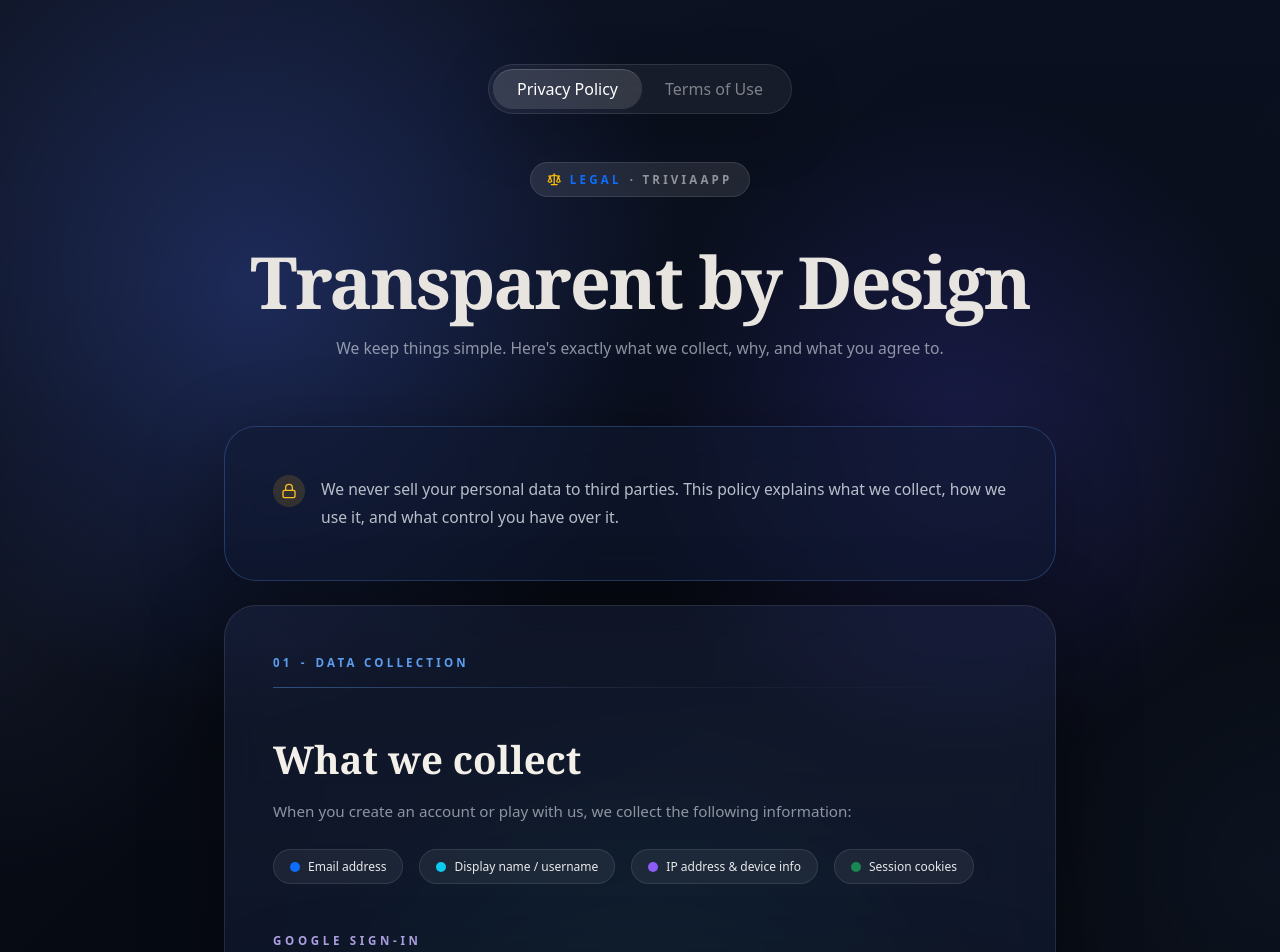
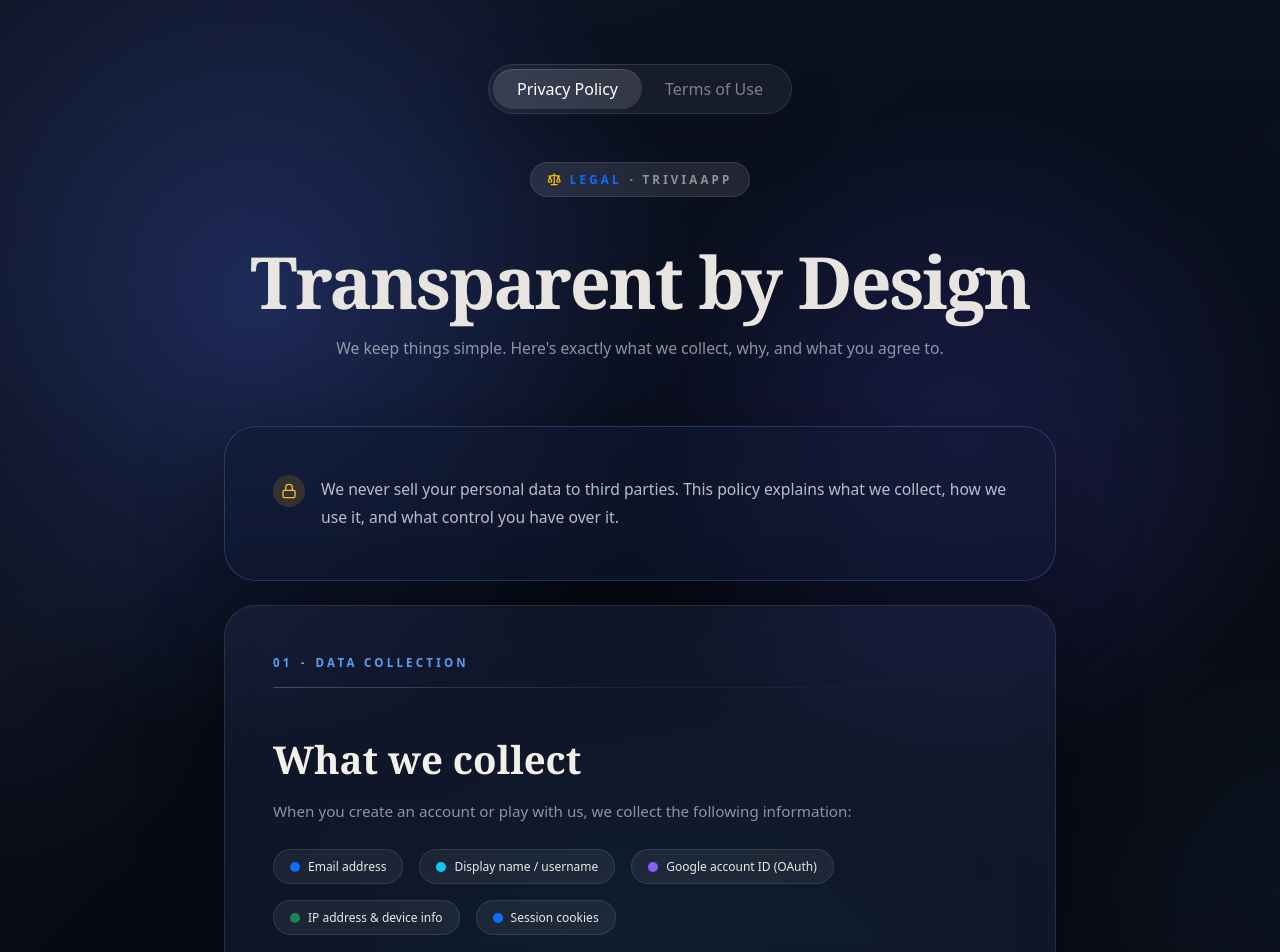
Before and after one commit to yumzhana-ts/new_trans, a Next.js app in the folder nextApp/: page /legal in a window 1280 px wide. Shown: the top 952 px of the page. Built offline with nearby package versions, Linux system fonts and the light colour scheme.

Commit message:
edit readme

```diff
--- a/nextApp/src/app/legal/LegalPolicyClient.tsx
+++ b/nextApp/src/app/legal/LegalPolicyClient.tsx
@@ -10,7 +10,7 @@ const chips = [
   "Email address",
   "Display name / username",
   // "Profile picture",
-  // "Google account ID (OAuth)",
+  "Google account ID (OAuth)",
   // "Game scores & history",
   // "Friends list",
   "IP address & device info",
```
Also changed, not shown: 1 other file (tests, documents, lock files or other folders).
